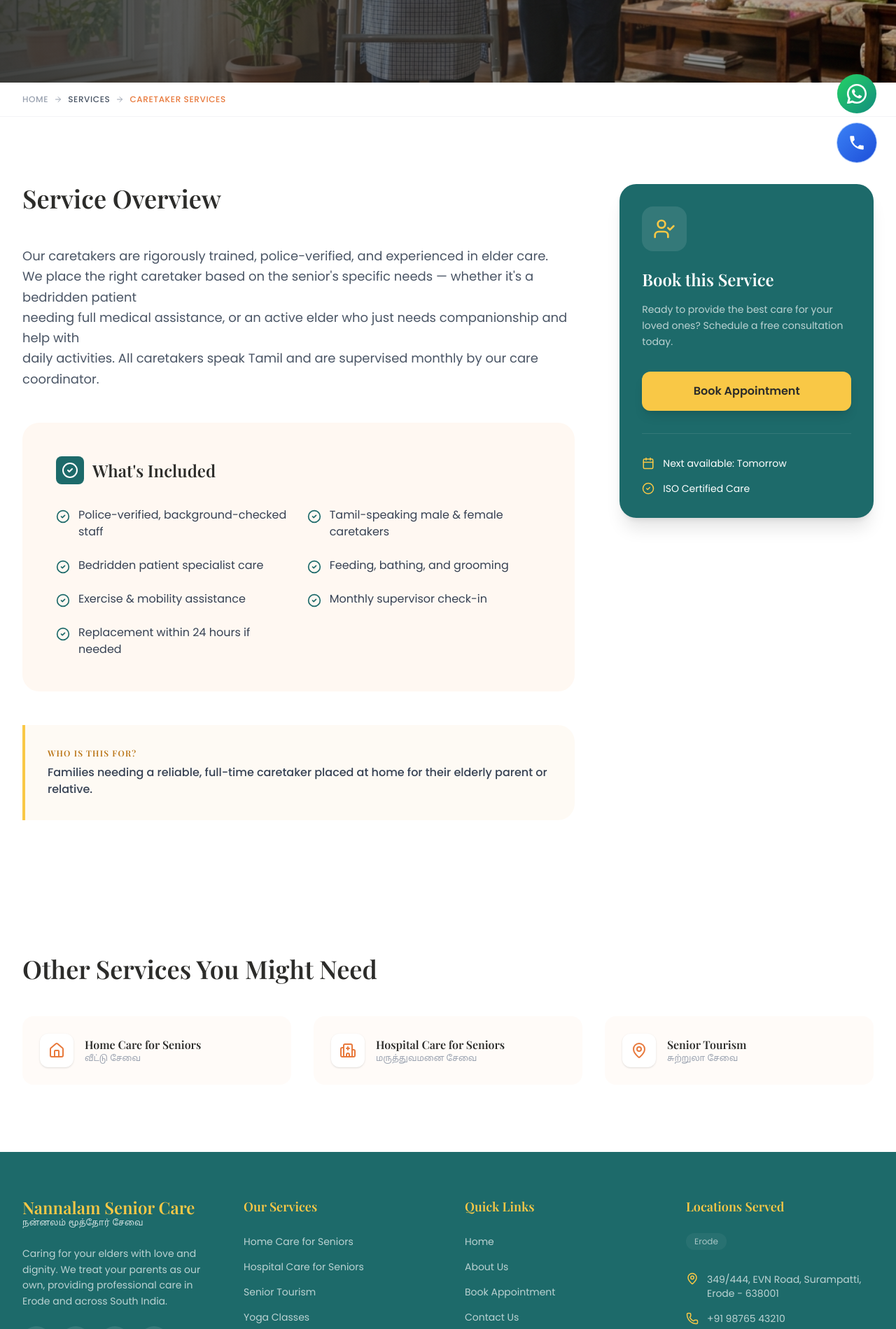
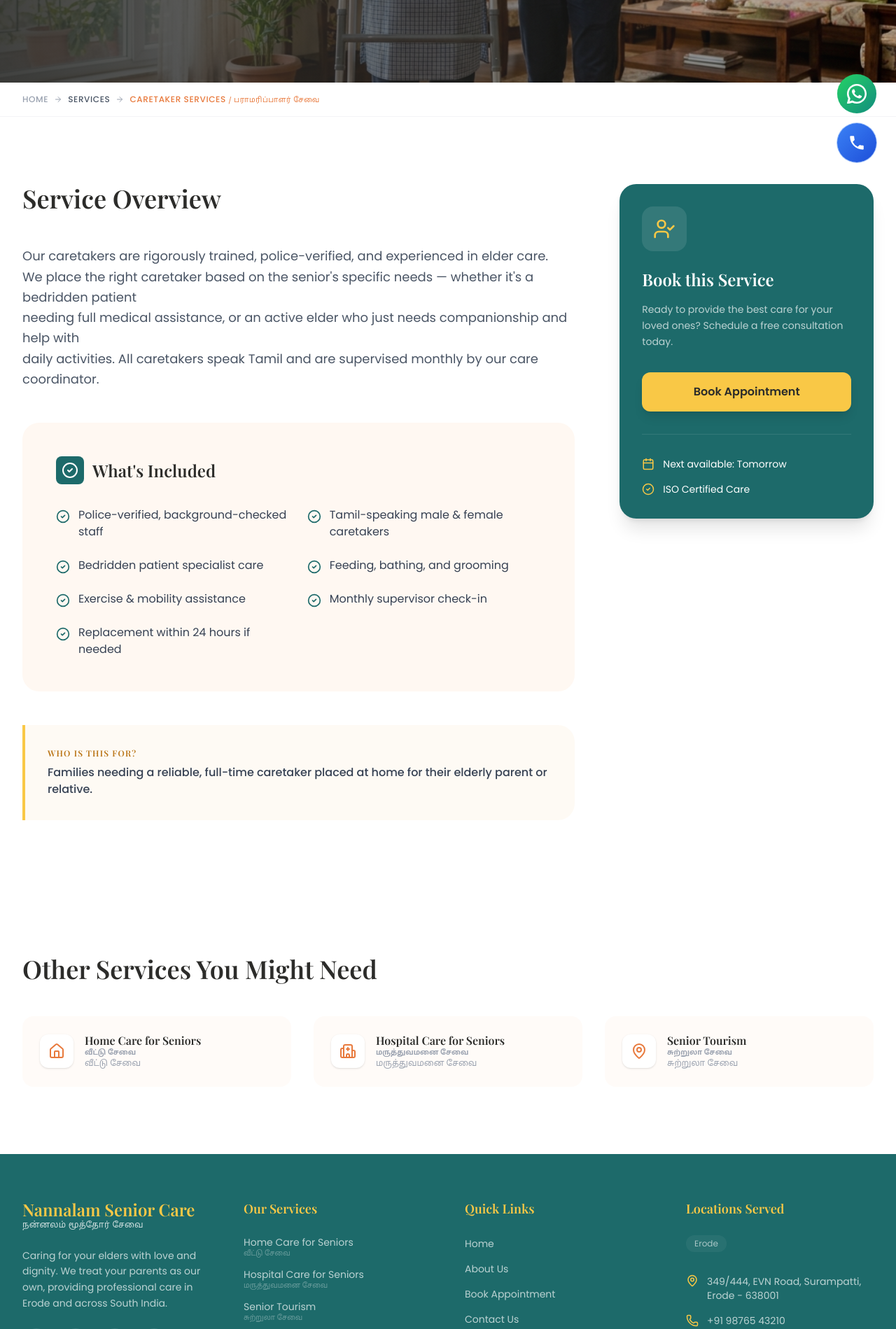
Before and after one commit to Sudharsan252004/NannalamSeniorcareOrganization, a React (Vite) app: page /services/caretaker-services in a window 1280 px wide. Shown: the part 540-2439 px from the top of the page at 70% size. Built offline with nearby package versions, Linux system fonts and the light colour scheme.

Commit message:
implement appointment booking form, footer layout, service cards, and update site branding

```diff
--- a/index.html
+++ b/index.html
@@ -3,7 +3,7 @@
   <head>
     <meta charset="UTF-8" />
     <meta name="viewport" content="width=device-width, initial-scale=1.0" />
-    <title>My Google AI Studio App</title>
+    <title>Nannalam</title>
   </head>
   <body>
     <div id="root"></div>
--- a/src/components/home/AppointmentForm.tsx
+++ b/src/components/home/AppointmentForm.tsx
@@ -117,8 +117,8 @@ export default function AppointmentForm() {
                     {...register("service", { required: "Select a service" })}
                     className="w-full px-4 py-3 rounded-xl border border-gray-200 focus:border-saffron focus:ring-2 focus:ring-saffron/20 outline-none transition-all bg-white"
                   >
-                    <option value="">Select Service</option>
-                    {services.map(s => <option key={s.slug} value={s.slug}>{s.name}</option>)}
+                    <option value="">Select Service / சேவையைத் தேர்ந்தெடுக்கவும்</option>
+                    {services.map(s => <option key={s.slug} value={s.slug}>{s.name} / {s.tamil}</option>)}
                   </select>
                   {errors.service && <span className="text-red-500 text-[10px] mt-1">{errors.service.message}</span>}
                 </div>
--- a/src/components/layout/Footer.tsx
+++ b/src/components/layout/Footer.tsx
@@ -43,8 +43,9 @@ export default function Footer() {
             <ul className="space-y-3">
               {services.map((service) => (
                 <li key={service.slug}>
-                  <Link to={`/services/${service.slug}`} className="text-white/70 hover:text-gold text-sm transition-colors">
-                    {service.name}
+                  <Link to={`/services/${service.slug}`} className="text-white/70 hover:text-gold text-sm transition-colors flex flex-col">
+                    <span>{service.name}</span>
+                    <span className="font-tamil text-[10px] opacity-50">{service.tamil}</span>
                   </Link>
                 </li>
               ))}
--- a/src/components/shared/ServiceCard.tsx
+++ b/src/components/shared/ServiceCard.tsx
@@ -38,7 +38,7 @@ export default function ServiceCard({ service, index }: ServiceCardProps) {
         <img
           src={service.image}
           alt={service.name}
-          className="w-full h-full object-cover transition-transform duration-700 group-hover:scale-110"
+          className={`w-full h-full object-cover transition-transform duration-700 group-hover:scale-110 ${service.imageAlignment || 'object-center'}`}
         />
         <div className="absolute inset-0 bg-gradient-to-t from-charcoal/60 to-transparent opacity-0 group-hover:opacity-100 transition-opacity duration-500" />
 
@@ -51,7 +51,10 @@ export default function ServiceCard({ service, index }: ServiceCardProps) {
       <div className="p-8 flex flex-col flex-grow">
         <div className="mb-4">
           <span className="font-tamil text-saffron text-xs font-bold uppercase tracking-widest">{service.tamil}</span>
-          <h3 className="text-2xl font-bold text-charcoal mt-1 group-hover:text-saffron transition-colors">{service.name}</h3>
+          <h3 className="text-2xl font-bold text-charcoal mt-1 group-hover:text-saffron transition-colors">
+            {service.name}
+            <span className="block text-sm text-gray-400 font-tamil mt-1">{service.tamil}</span>
+          </h3>
         </div>
 
         <p className="text-gray-500 text-sm leading-relaxed mb-8 flex-grow">
--- a/src/pages/ServicePage.tsx
+++ b/src/pages/ServicePage.tsx
@@ -50,7 +50,7 @@ export default function ServicePage() {
           <ArrowRight size={12} />
           <span className="text-gray-600">Services</span>
           <ArrowRight size={12} />
-          <span className="text-saffron">{service.name}</span>
+          <span className="text-saffron">{service.name} <span className="font-tamil text-[10px]">/ {service.tamil}</span></span>
         </div>
       </div>
 
@@ -140,7 +140,10 @@ export default function ServicePage() {
                       {RelatedIcon && <RelatedIcon size={24} />}
                     </div>
                     <div>
-                      <h4 className="font-semibold text-charcoal group-hover:text-saffron transition-colors">{s.name}</h4>
+                      <h4 className="font-semibold text-charcoal group-hover:text-saffron transition-colors leading-tight">
+                        {s.name}
+                        <span className="block text-[10px] font-tamil text-gray-400 mt-0.5">{s.tamil}</span>
+                      </h4>
                       <p className="text-xs text-gray-400 font-tamil">{s.tamil}</p>
                     </div>
                   </div>
```
